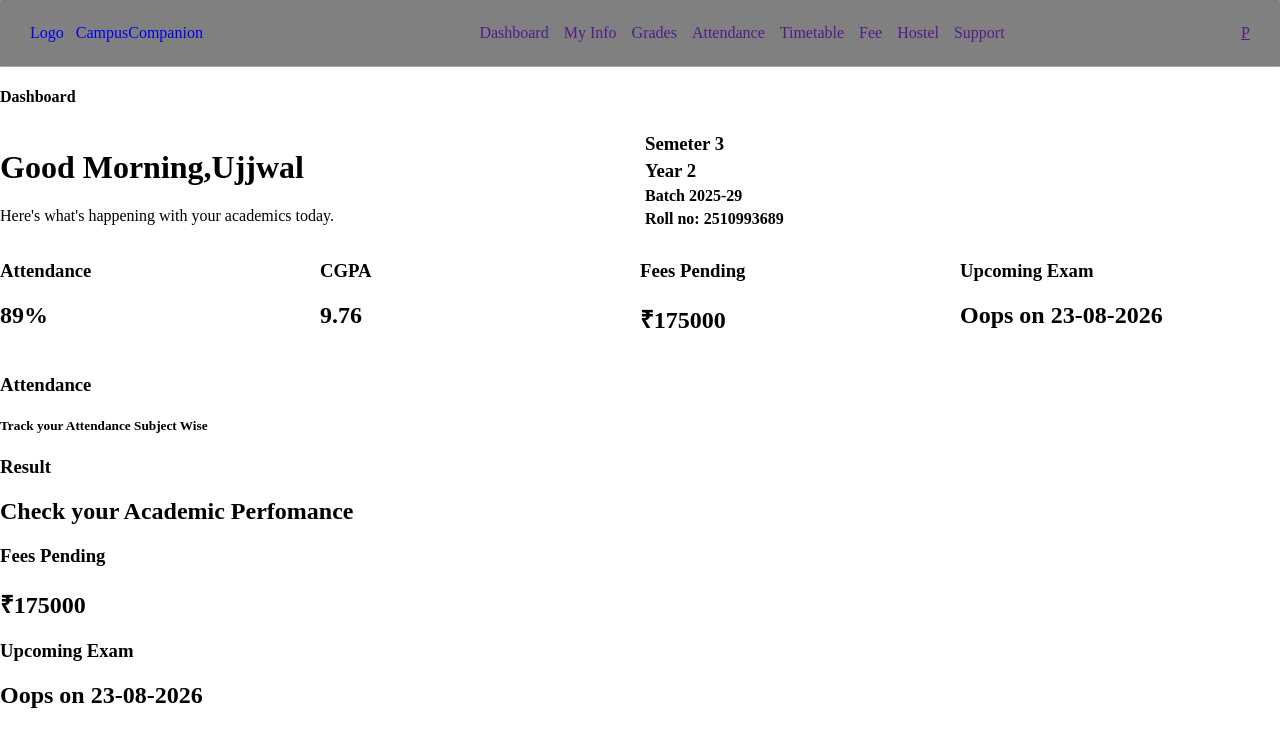
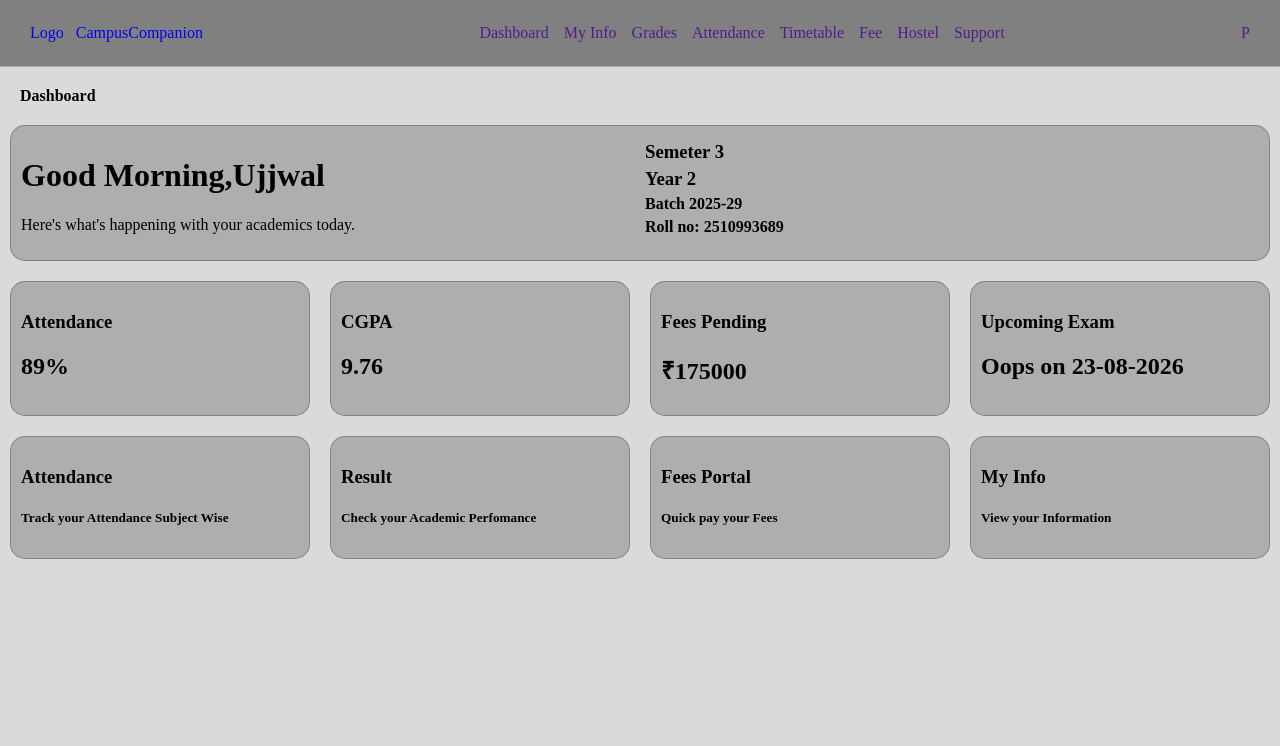
Before and after one commit to ujjwal-nyotane/Campus-Companion, a React (Vite) app in the folder frontend/: page / in a window 1280 px wide. Shown: the top 746 px of the page. Built offline with nearby package versions, Linux system fonts and the light colour scheme.

Commit message:
addes dashboard css

```diff
--- a/frontend/src/components/dashboard.css
+++ b/frontend/src/components/dashboard.css
@@ -1,6 +1,15 @@
+.pagename{
+    margin : 10px;
+    padding: 10px;
+}
 .hero{
     display: grid;
     grid-template-columns: 1fr 1fr;
+    background: rgb(0, 0, 0,.20);
+    border: 1px solid rgb(0, 0, 0,.25);
+    border-radius: 15px;
+    margin : 10px;
+    padding: 10px;
 }
 .details *{
     margin: 5px;
@@ -8,4 +17,24 @@
 .quickdetails{
     display: grid;
     grid-template-columns: repeat(4,1fr);
+
+
 }
+.quickdetails div{
+    background: rgb(0, 0, 0,.20);
+    border: 1px solid rgb(0, 0, 0,.25);
+    border-radius: 15px;
+    margin : 10px;
+    padding: 10px;
+}
+.quickaccess{
+    display: grid;
+    grid-template-columns: repeat(4,1fr);
+}
+.quickaccess div{
+    background: rgb(0, 0, 0,.20);
+    border: 1px solid rgb(0, 0, 0,.25);
+    border-radius: 15px;
+    margin : 10px;
+    padding: 10px;
+}
--- a/frontend/src/components/dashboard.jsx
+++ b/frontend/src/components/dashboard.jsx
@@ -1,7 +1,7 @@
 import './dashboard.css'
 const hero = (
-    <div>
-    <h4>Dashboard</h4>
+    <>
+    <h4 className='pagename'>Dashboard</h4>
     <div className="hero">
 
         <div className="greetings">
@@ -16,7 +16,7 @@ const hero = (
             <h4>Roll no: 2510993689</h4>
         </div>
     </div>
-    </div>
+    </>
 )
 const quickdetails=(
     <div className='quickdetails'>
@@ -46,25 +46,25 @@ const quickaccess = (
         </div>
         <div>
             <h3>Result</h3>
-            <h2>Check your Academic Perfomance</h2>
+            <h5>Check your Academic Perfomance</h5>
         </div>
         <div>
-            <h3>Fees Pending</h3>
-            <h2>₹175000</h2>
+            <h3>Fees Portal</h3>
+            <h5>Quick pay your Fees</h5>
         </div>
         <div>
-            <h3>Upcoming Exam</h3>
-            <h2>Oops on 23-08-2026</h2>
+            <h3>My Info</h3>
+            <h5>View your Information</h5>
         </div>
     </div>
 )
 function Dashboard() {
     return (
-        <div>
+        <>
         {hero}
         {quickdetails}
         {quickaccess}
-        </div>
+        </>
 
     )
 }
--- a/frontend/src/components/navbar.css
+++ b/frontend/src/components/navbar.css
@@ -13,6 +13,7 @@
     flex-direction: row;
     gap: 12px;
     text-decoration: none;
+    cursor: default;
 }
 .nav-links{
     display: flex;
@@ -25,5 +26,10 @@
 .nav-links a{
     text-decoration: none;
     border-radius: 6px;
+    cursor: default;
 
 }
+.nav-profile a{
+    cursor: default;
+    text-decoration: none;
+}
--- a/frontend/src/main.css
+++ b/frontend/src/main.css
@@ -2,4 +2,5 @@ body{
 
     margin: 0;
     padding: 0;
+    background: rgba(12,12,12,.15);
 }
```
